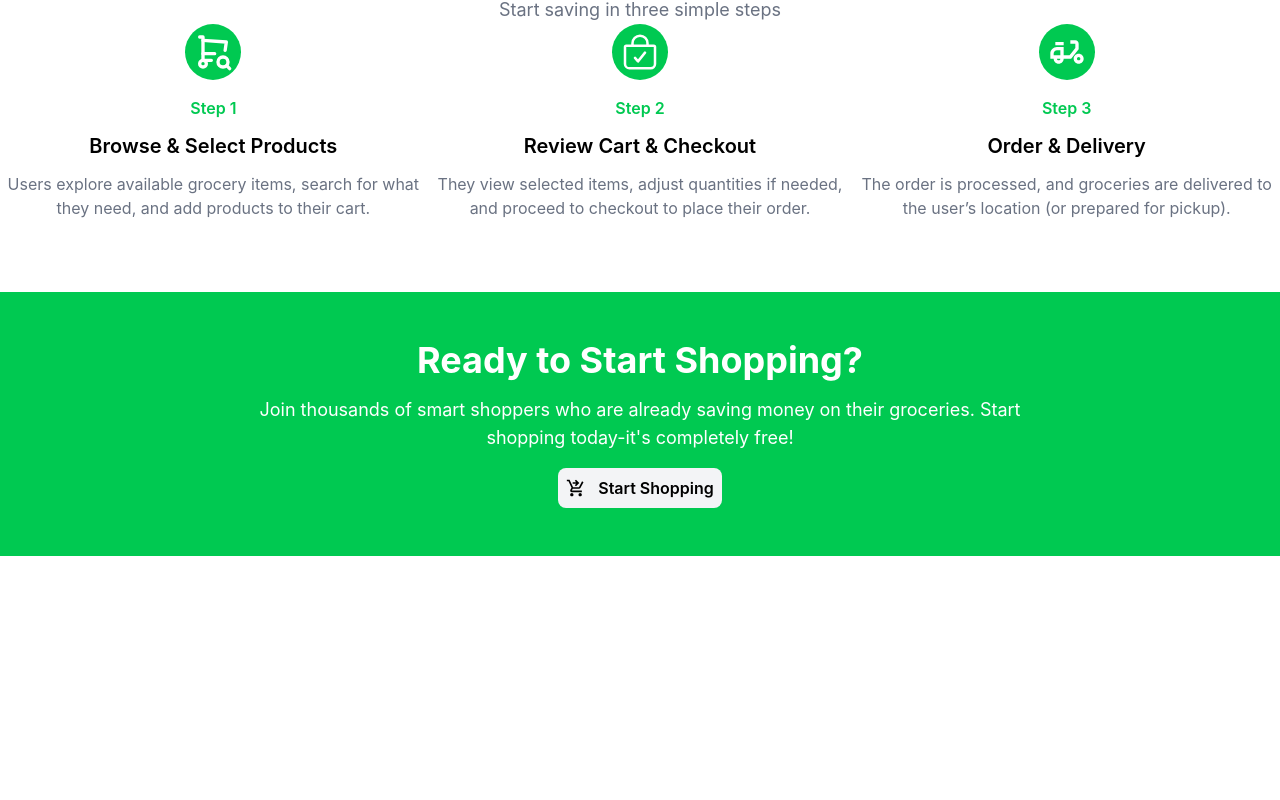
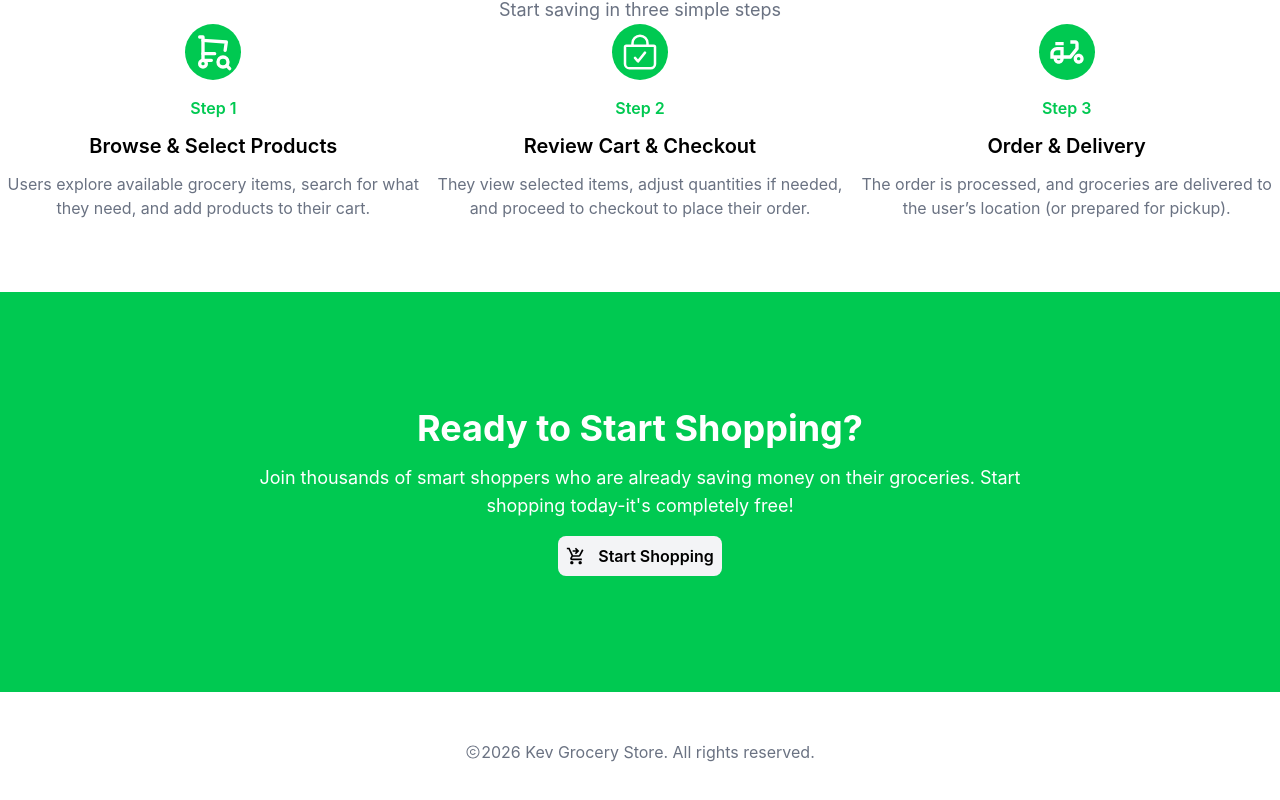
Before and after one commit to KC-Njoroge21/Grocery-Shop, a React (Vite) app: page / in a window 1280 px wide. Shown: the part 1980-2780 px from the top of the page. Before the commit the page ends 2536 px from the top, so only its background shows below. Built offline with nearby package versions, Linux system fonts and the light colour scheme.

Commit message:
Updated the landing page and added the rights reserved section

```diff
--- a/src/pages/Landing.jsx
+++ b/src/pages/Landing.jsx
@@ -3,6 +3,7 @@ import { TbShoppingCartSearch } from "react-icons/tb";
 import { IoBagCheckOutline } from "react-icons/io5";
 import { MdOutlineDeliveryDining } from "react-icons/md";
 import { MdOutlineShoppingCartCheckout } from "react-icons/md";
+import { LiaCopyrightSolid } from "react-icons/lia";
 
 const Landing = () => {
   return (
@@ -197,7 +198,7 @@ const Landing = () => {
         </div>
       </section>
 
-      <section className="bg-green-500 p-12 flex items-center justify-center">
+      <section className="bg-green-500 h-100 flex items-center justify-center">
         <div className="flex flex-col gap-4">
           <h2 className="sm:text-4xl text-3xl font-bold text-center text-white">
             Ready to Start Shopping?
@@ -208,11 +209,15 @@ const Landing = () => {
             shopping today-it's completely free!{" "}
           </h5>
           <div className="flex justify-center">
-            <button className="p-2 flex gap-3 items-center bg-gray-100 w-fit rounded-lg font-semibold">
+            <button className="p-2 focus:bg-black focus:opacity-70 focus:text-white flex gap-3 items-center bg-gray-100 w-fit rounded-lg font-semibold">
               <MdOutlineShoppingCartCheckout size={20} /> Start Shopping
             </button>
           </div>
         </div>
+      </section>
+
+      <section className="h-30 flex items-center justify-center">
+        <h2 className=" text-center text-gray-500 flex items-center "><LiaCopyrightSolid /> 2026 Kev Grocery Store. All rights reserved.</h2>
       </section>
     </div>
   );
```
